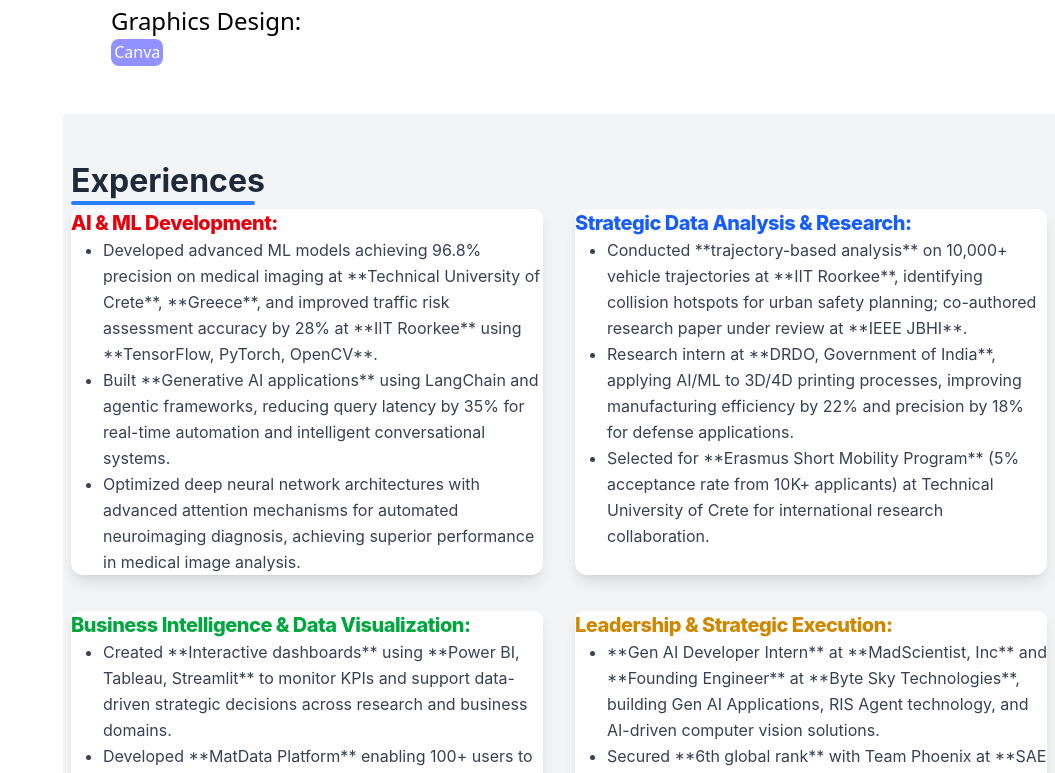
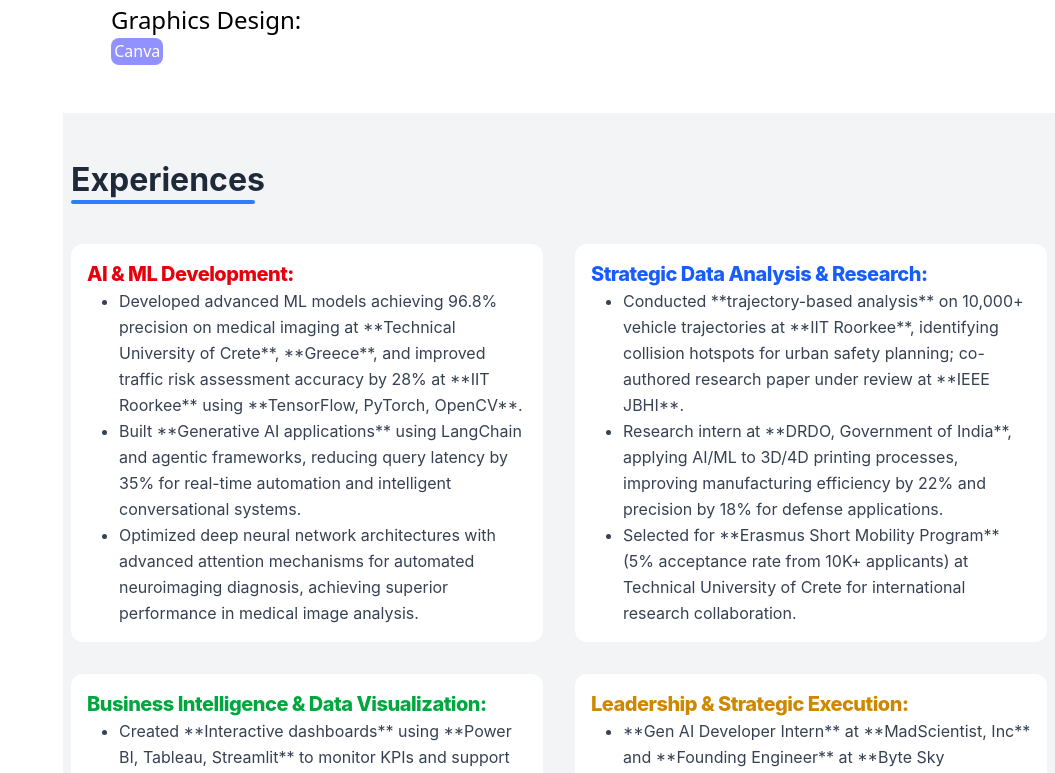
Before and after one commit to Nikita-singh-14/portfolio, a React (Vite) app: page / in a window 1280 px wide. Shown: the part 1524-2297 px from the top of the page, without its empty margins (225-1280 px from the left). Built offline with nearby package versions, Linux system fonts and the light colour scheme.

Commit message:
about update

```diff
--- a/src/index.css
+++ b/src/index.css
@@ -63,6 +63,7 @@
 }
 .about .para{
   font-size: 1.1rem;
+  text-align: justify;
 }
 .tech{
   padding-left: 2.5rem;
@@ -107,7 +108,7 @@
 
 
 .contBox{
-  background-color: rgb(233, 247, 254);
+  background-color: rgb(255, 255, 255);
   height: auto;
   padding: 1rem;
   border-radius: 1%;
@@ -119,3 +120,6 @@
 .burger{
   padding: 1rem;
 }
+.expBox{
+  padding: 1rem;
+}
--- a/src/pages/Contact.tsx
+++ b/src/pages/Contact.tsx
@@ -88,7 +88,7 @@
                             <button
                                 type="submit"
                                 disabled={status === 'Sending...'}
-                                className="w-[12rem] h-[4rem] text-2xl flex items-center justify-center px-6 py-3 border border-transparent font-medium rounded-xl shadow-lg text-white bg-blue-600 hover:bg-blue-700 focus:outline-none focus:ring-2 focus:ring-offset-2 focus:ring-blue-500 transition duration-300 transform hover:scale-[1.01] disabled:bg-blue-400"
+                                className="w-[10rem] h-[2rem] text-xl flex items-center justify-center px-6 py-3 border border-transparent font-medium rounded-xl shadow-lg text-white bg-blue-600 hover:bg-blue-700 focus:outline-none focus:ring-2 focus:ring-offset-2 focus:ring-blue-500 transition duration-300 transform hover:scale-[1.01] disabled:bg-blue-400"
                             >
                                 {status === 'Sending...' ? 'Sending...' : 'Send Message'}
                             </button>
--- a/src/pages/Exp.tsx
+++ b/src/pages/Exp.tsx
@@ -55,7 +55,7 @@
 
 // Component for a single skill category
 const SkillCategory: React.FC<SkillCategoryProps> = ({ title, bullets, color }) => (
-  <div className="mb-8 p-6 bg-white rounded-xl shadow-lg hover:shadow-xl transition-shadow duration-300 border-t-4 border-gray-100" style={{ borderColor: color }}>
+  <div className="mb-8 p-6 bg-white rounded-xl expBox" style={{ borderColor: color }}>
     <h2 className={`text-xl font-extrabold mb-4 tracking-tight ${color}`}>{title}</h2>
     <ul className="list-disc ml-5 space-y-3 text-gray-700">
       {bullets.map((bullet, index) => (
@@ -73,7 +73,7 @@
 // Main Experience Component (renamed from App)
 const Exp: React.FC<ExpProps> = ({ id }) => {
   return (
-    <div id={id} className="font-['Inter'] min-h-screen bg-gray-100 p-4 sm:p-10 about">
+    <div id={id} className="font-['Inter'] min-h-screen bg-gray-100 p-4 sm:p-10 about flex flex-col gap-10">
 
       {/* Custom Experiences Header (from your query) */}
       <div className='flex flex-col gap-10 w-full mb-10'>
--- a/src/pages/Map.tsx
+++ b/src/pages/Map.tsx
@@ -15,7 +15,7 @@
 
             <iframe src="https://www.google.com/maps/embed?pb=!1m18!1m12!1m3!1d3695.926492869285!2d82.13515057511316!3d22.
                128778179810162!2m3!1f0!2f0!3f0!3m2!1i1024!2i768!4f13.1!3m3!1m2!1s0x3a280befca3a0d2f%3A0x580096dff518fe20!2sGur
-               u%20Ghasidas%20Vishwavidyalaya%2C%20Bilaspur!5e0!3m2!1sen!2sin!4v1760837211763!5m2!1sen!2sin" width="450" height="400"
+               u%20Ghasidas%20Vishwavidyalaya%2C%20Bilaspur!5e0!3m2!1sen!2sin!4v1760837211763!5m2!1sen!2sin" width="500" height="400"
                 allowFullScreen loading="lazy" referrerPolicy="no-referrer-when-downgrade">
 
             </iframe>
--- a/src/pages/Resume.tsx
+++ b/src/pages/Resume.tsx
@@ -215,7 +215,7 @@
                             </div>
 
                             {/* Right Column: Experience (Narrower) */}
-                            <div className="lg:w-2/5 border-l-2 lg:pl-6 border-gray-100">
+                            <div className="lg:w-2/4 ">
                                 <Experience data={CV_DATA.experience} />
                             </div>
                         </div>
--- a/src/pages/Skills.tsx
+++ b/src/pages/Skills.tsx
@@ -15,7 +15,7 @@
             <div className='flex flex-col  w-full md:flex-row gap-8 '>
 
                 <div className='flex flex-wrap gap-16 w-full'>
-                    <div className='w-[48%] flex flex-col gap-2'>
+                    <div className='w-[46%] flex flex-col gap-2'>
 
                         {/* Example Skill Item */}
                         <div className='text-lg font-semibold'>Java</div>
@@ -39,7 +39,7 @@
 
 
                     </div>
-                    <div className='flex flex-col gap-2 w-[48%]'>
+                    <div className='flex flex-col gap-2 w-[46%]'>
 
                         <div className='text-lg font-semibold'>Node.js</div>
                         <div className='bg-gray-200 rounded-full h-2.5'>
```
